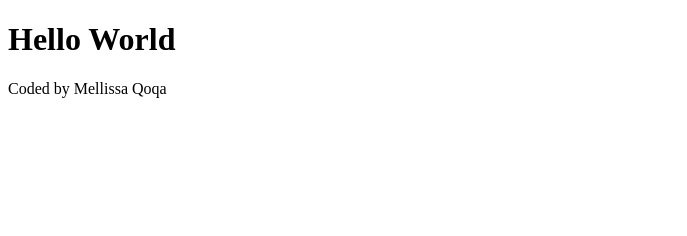
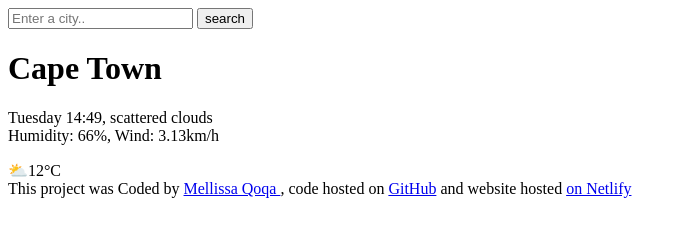
Before and after one commit to Mellissa15/Weather-App, a plain HTML site: page index.html in a window 1280 px wide. Shown: the whole page, without its empty margins (0-687 px from the left). Drawn offline with Linux system fonts and the light colour scheme.

Commit message:
Added the HTML to the project

```diff
--- a/index.html
+++ b/index.html
@@ -6,7 +6,28 @@
     <title>Document</title>
 </head>
 <body>
-   <h1>Hello World</h1>
-   <footer>Coded by Mellissa Qoqa</footer>
+    <header>
+        <form>
+            <input type= "search" placeholder="Enter a city.." required/>
+            <input type="submit" value="search"/>
+        </form>
+    </header>
+    <main>
+        <div>
+   <h1>Cape Town</h1>
+   <p>
+    Tuesday 14:49, scattered clouds
+          <br />
+    Humidity: 66%, Wind: 3.13km/h
+   </p>
+</div>
+<div>⛅12°C</div>
+</main>
+   <footer>
+    This project was Coded by
+   <a href="https://github.com/Mellissa15"> Mellissa Qoqa </a>, code hosted on
+   <a href="https://github.com/Mellissa15/Weather-App"> GitHub</a> and website hosted
+   <a href="https://melrose15.netlify.app/">on Netlify</a>
+ </footer>
 </body>
 </html>
```
